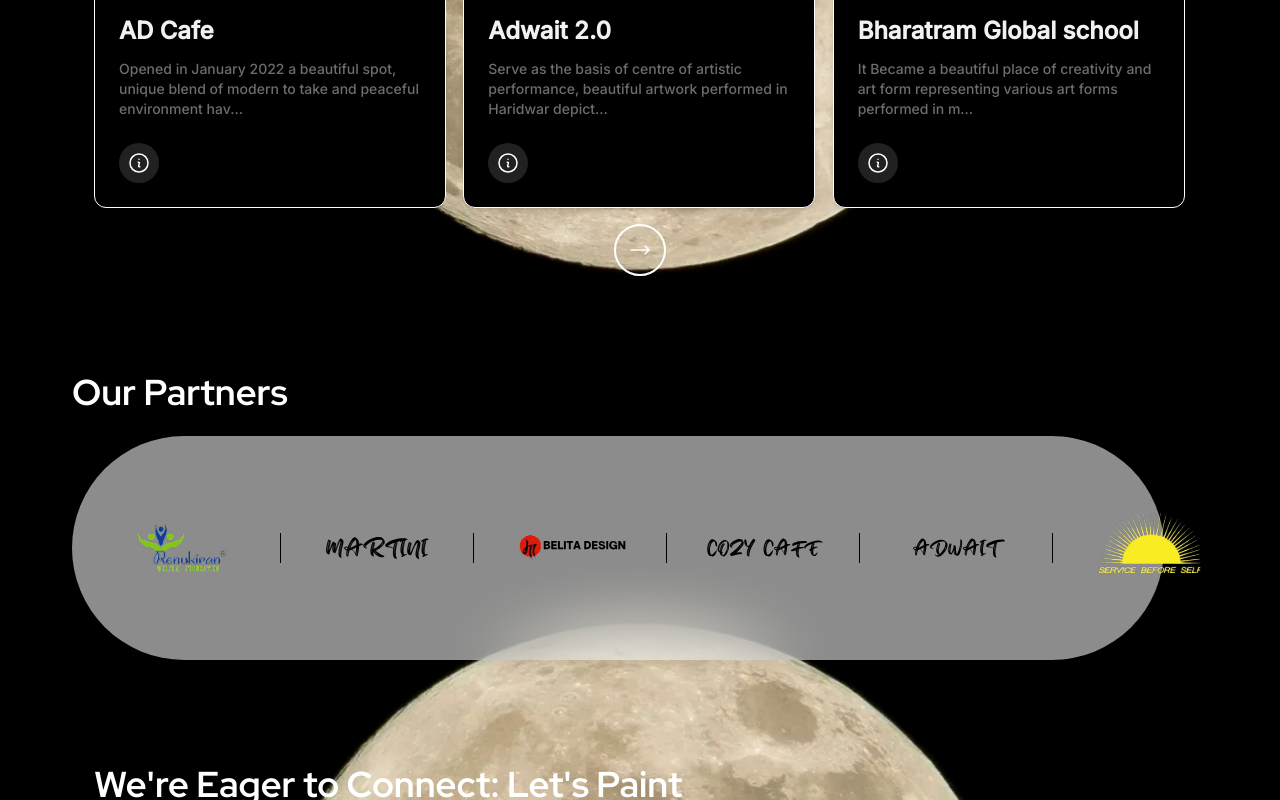
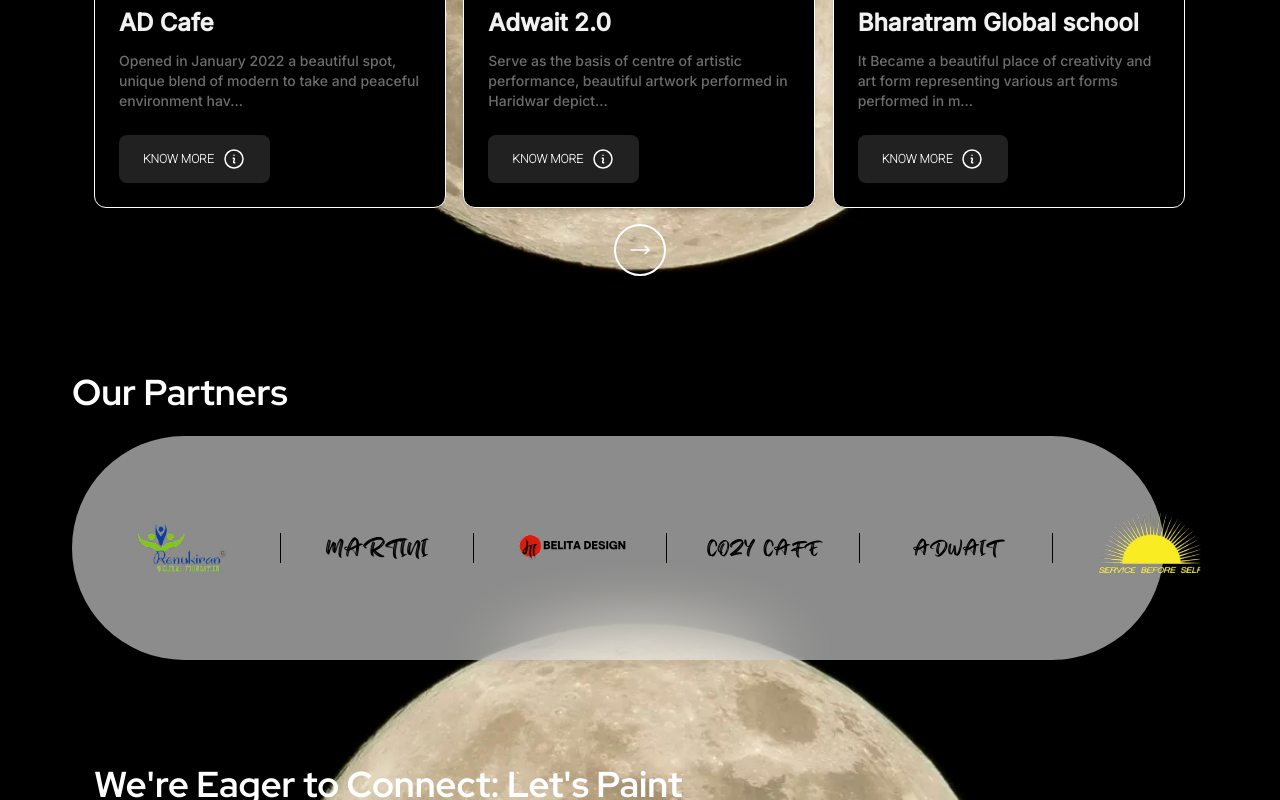
Before and after one commit to Rajnikantbhay/Taba-artist, a React (Create React App) app: page / in a window 1280 px wide. Shown: the part 1780-2580 px from the top of the page. Built offline with nearby package versions, Linux system fonts and the light colour scheme.

Commit message:
added new button

```diff
--- a/src/components/Cards.jsx
+++ b/src/components/Cards.jsx
@@ -9,7 +9,7 @@ import {
 } from "@material-tailwind/react";
 import { Link } from "react-router-dom";
 
-export function CardDefault({ButtonText, infoText, imgLink, title, id, alt, to, name}) {
+export function CardDefault({ButtonText, infoText, imgLink, title, id, alt, to, name, Knowmore}) {
 
   const trimText = infoText && infoText.length > 40 ? infoText.slice(0, 100) + '...' : ''
   return (
@@ -40,9 +40,9 @@ export function CardDefault({ButtonText, infoText, imgLink, title, id, alt, to,
       <CardFooter className="flex pt-0 items-center justify-between">
         <div className="flex items-center -space-x-3">
           {ButtonText !== '' ? <Link to={to}>
-        <IconButton aria-label="know more" className="rounded-full">
-          {ButtonText}
-        </IconButton>
+        <Button aria-label="know more" className="flex items-center gap-2">
+          Know more{' '}{ButtonText}
+        </Button>
         </Link> : '' }
 
         </div>
--- a/src/components/Projects.jsx
+++ b/src/components/Projects.jsx
@@ -13,7 +13,7 @@ export default function Projects() {
 </svg>
 } infoText={'Opened in January 2022 a beautiful spot, unique blend of modern to take and peaceful environment have a selfie spots to capture the vibrancy of atmosphere. The wall is decorated with captivating artworks portraying city scenes and moonlight. Cafe stands an peaceful retreat offering a visually fascinating and stimulating environment.'}/>
 
-                <CardDefault title={'Adwait 2.0'} alt={'Adwait project'} to={'/ourwork/muralarts/2'} imgLink={'https://firebasestorage.googleapis.com/v0/b/taba-5c32a.appspot.com/o/media%2Fprojects%20Pics%2FAdwait-project2.0%2FIMG-20231229-WA0088.webp?alt=media&token=262eaa11-84ee-42e3-97ed-8155c21e3de3'}  ButtonText={<svg xmlns="http://www.w3.org/2000/svg" fill="none" viewBox="0 0 24 24" strokeWidth={1.5} stroke="currentColor" className="w-6 h-6">
+                <CardDefault title={'Adwait 2.0'} alt={'Adwait project'} to={'/ourwork/muralarts/2'} imgLink={'https://firebasestorage.googleapis.com/v0/b/taba-5c32a.appspot.com/o/media%2Fprojects%20Pics%2FAdwait-project2.0%2FIMG-20231229-WA0088.webp?alt=media&token=262eaa11-84ee-42e3-97ed-8155c21e3de3'} Knowmore={'Know more'} ButtonText={<svg xmlns="http://www.w3.org/2000/svg" fill="none" viewBox="0 0 24 24" strokeWidth={1.5} stroke="currentColor" className="w-6 h-6">
   <path strokeLinecap="round" strokeLinejoin="round" d="m11.25 11.25.041-.02a.75.75 0 0 1 1.063.852l-.708 2.836a.75.75 0 0 0 1.063.853l.041-.021M21 12a9 9 0 1 1-18 0 9 9 0 0 1 18 0Zm-9-3.75h.008v.008H12V8.25Z" />
 </svg>
 
```
